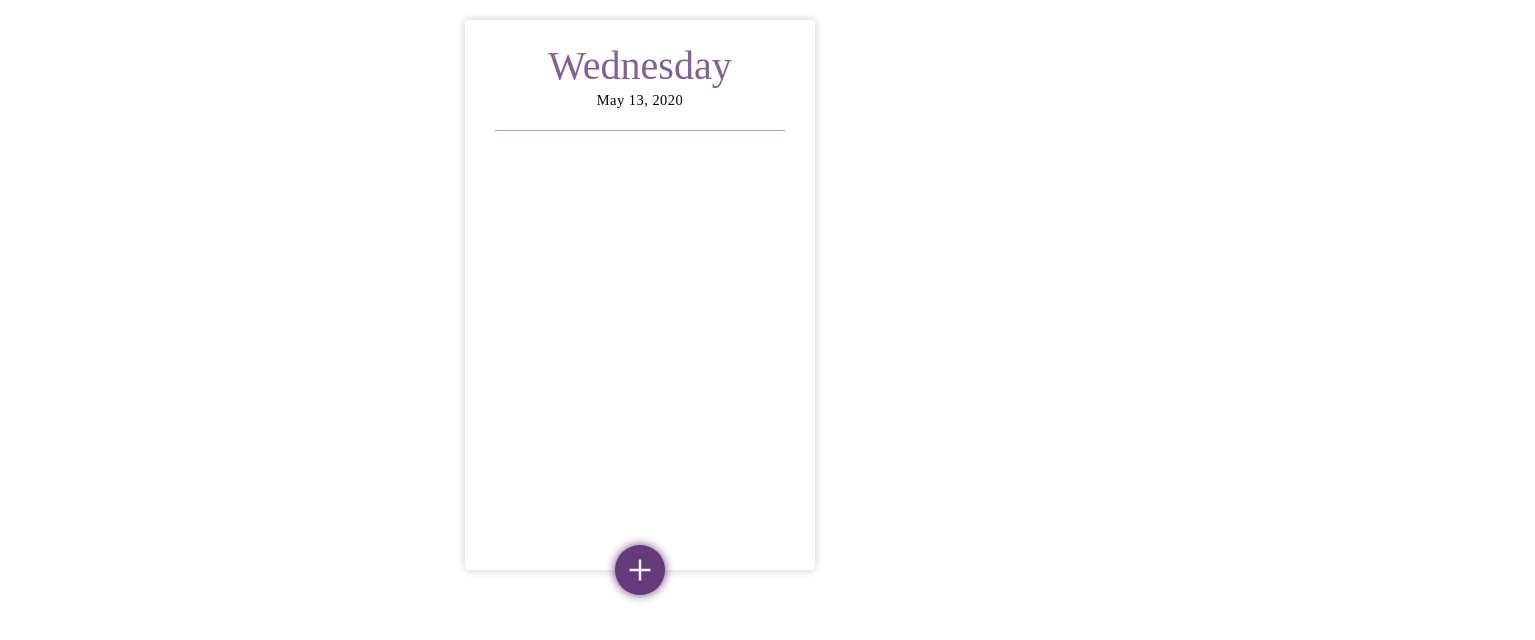
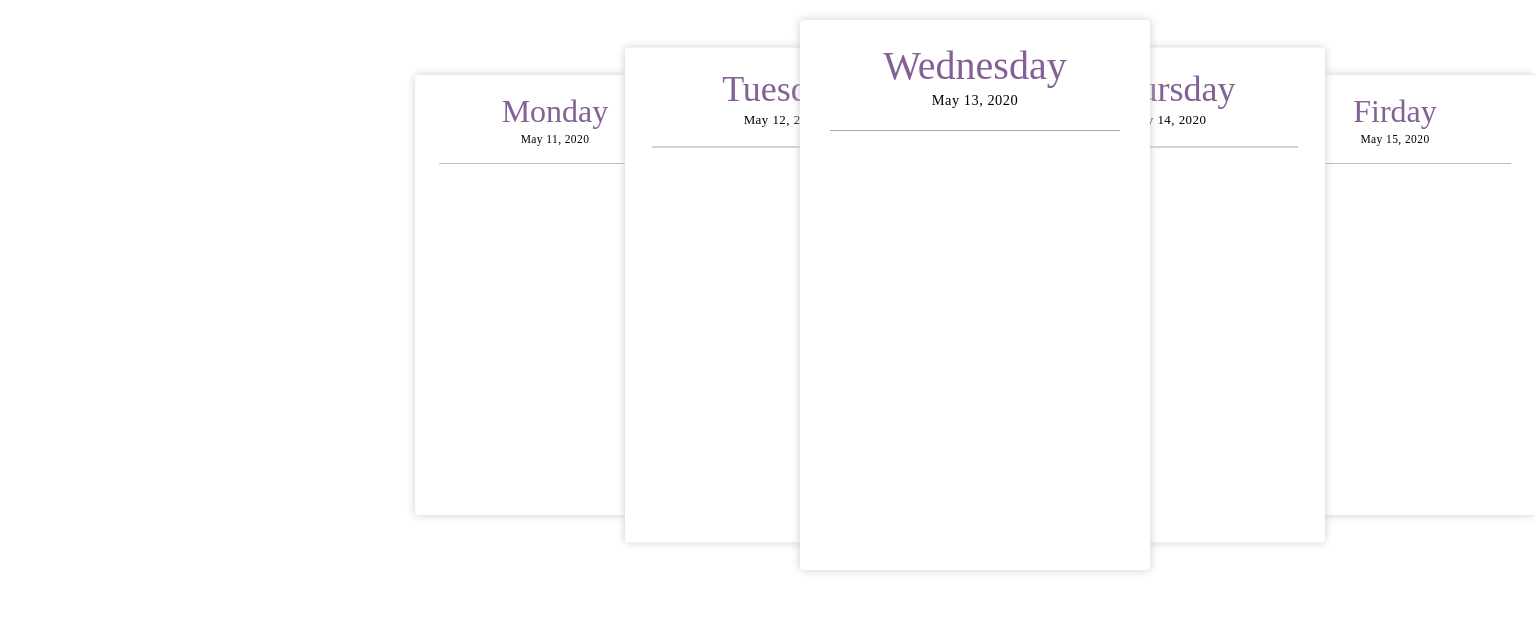
Before and after one commit to leon-kfd/TodoListVitePratice, a Vue app: page / in a window 1280 px wide. Shown: the top 640 px of the page, 1535 px wide, since content can reach past the window. Built offline with nearby package versions, Linux system fonts and the light colour scheme; a web font is replaced by a local one.

Commit message:
mult day

```diff
--- a/components/Card.vue
+++ b/components/Card.vue
@@ -46,6 +46,7 @@
       </li>
     </ul>
     <div class="add"
+         v-if="showAddBtn"
          @click="handleAdd">
       <svg viewBox="0 0 1024 1024"
            width="20"
@@ -57,62 +58,67 @@
 </template>
 
 <script lang="ts">
-import { ref, reactive, computed } from "vue";
-import { Todo, getTodoList, setTodoList } from "../todo-helper.ts";
+import { ref, reactive, computed, watch } from 'vue'
+import { Todo, getTodoList, setTodoList } from '../model/todo.ts'
 const weekArr: string[] = [
-  "Sunday",
-  "Monday",
-  "Tuesday",
-  "Wednesday",
-  "Thursday",
-  "Firday",
-  "Saturday"
-];
+  'Sunday',
+  'Monday',
+  'Tuesday',
+  'Wednesday',
+  'Thursday',
+  'Firday',
+  'Saturday'
+]
 export default {
-  name: "Card",
+  name: 'Card',
   directives: {
     focus(el) {
-      el.focus();
+      el.focus()
     }
   },
   props: {
-    date: String
+    date: String,
+    showAddBtn: Boolean
   },
   setup(props) {
-    let todoList: Todo[] = reactive(getTodoList(props.date));
-    const editingValue = ref("");
-    const weekDay = computed(() => weekArr[new Date(props.date).getDay()]);
+    let todoList = reactive(getTodoList(props.date))
+    const editingValue = ref('')
+    const weekDay = computed(() => weekArr[new Date(props.date).getDay()])
     const formatterDate = computed((): string => {
-      const arr: string[] = new Date(props.date).toDateString().split(" ");
-      return `${arr[1]} ${arr[2]}, ${arr[3]}`;
-    });
+      const arr: string[] = new Date(props.date).toDateString().split(' ')
+      return `${arr[1]} ${arr[2]}, ${arr[3]}`
+    })
     const handleChecked = (item: Todo): void => {
-      item.isChecked = !item.isChecked;
-      setTodoList(props.date, todoList);
-    };
+      item.isChecked = !item.isChecked
+    }
     const handleRemove = (index: number) => {
-      todoList.splice(index, 1);
-      setTodoList(props.date, todoList);
-    };
+      todoList.splice(index, 1)
+    }
     const handleAdd = (): void => {
-      editingValue.value = "";
+      editingValue.value = ''
       todoList.push({
-        content: "",
+        content: '',
         isChecked: false,
         isEditing: true
-      });
-    };
+      })
+    }
     const handleEditSubmit = (item: Todo, index: number): void => {
       if (item.isEditing) {
         if (editingValue.value) {
-          item.content = editingValue.value;
-          item.isEditing = false;
+          item.content = editingValue.value
+          item.isEditing = false
         } else {
-          todoList.splice(index, 1);
+          todoList.splice(index, 1)
         }
-        setTodoList(props.date, todoList);
       }
-    };
+    }
+    watch(
+      () => todoList,
+      val => {
+        setTodoList(props.date, val)
+      },
+      { deep: true }
+    )
     return {
       weekDay,
       formatterDate,
@@ -122,17 +128,18 @@ export default {
       handleRemove,
       handleAdd,
       handleEditSubmit
-    };
+    }
   }
-};
+}
 </script>
 <style scoped lang="scss">
 // @import url("https://fonts.googleapis.com/css?family=Fredericka+the+Great|Zilla+Slab:300,400");
-@import "../assets/fonts.css";
+@import '../assets/fonts.css';
 $white: #fff;
 $main-color: #643a7a;
 .todo-list-card {
   width: 350px;
+  min-width: 350px;
   height: 550px;
   border-radius: 4px;
   box-shadow: 0 0 10px #ccc;
@@ -141,12 +148,13 @@ $main-color: #643a7a;
   display: flex;
   flex-wrap: nowrap;
   flex-direction: column;
+  background: #fff;
   .head {
     padding: 20px 0;
     margin: 0 30px;
     border-bottom: 1px solid rgba($main-color, 0.5);
     .title {
-      font-family: "fredericka the great", cursive;
+      font-family: 'fredericka the great', cursive;
       font-weight: 500;
       text-align: center;
       font-size: 2.5rem;
@@ -155,7 +163,7 @@ $main-color: #643a7a;
       line-height: 3.2rem;
     }
     .subtitle {
-      font-family: "zilla slab", serif;
+      font-family: 'zilla slab', serif;
       height: 1.2rem;
       line-height: 1.2rem;
       font-size: 0.9rem;
@@ -239,7 +247,7 @@ $main-color: #643a7a;
         stroke-width: 8;
         opacity: 0;
       }
-      input[type="checkbox"] {
+      input[type='checkbox'] {
         display: none;
       }
       .wrapper {
--- a/components/Home.vue
+++ b/components/Home.vue
@@ -1,17 +1,65 @@
 <template>
-  <div>
-    <Card date="2020-05-13" />
+  <div class="wrapper">
+    <Card v-for="(item,index) in dateArr"
+          :key="item"
+          :date="item"
+          :class="`date${index+1}`" />
   </div>
 </template>
 
 <script lang="ts">
-import Card from "./Card.vue";
+import { ref, reactive, computed, watch } from 'vue'
+import { DateFormat } from '../utils/helper.ts'
+import Card from './Card.vue'
 export default {
-  name: "Main",
+  name: 'Main',
   components: {
     Card
+  },
+  setup() {
+    let nowDate = ref(DateFormat(new Date()))
+    let dateArr = computed(() => {
+      const DAY_NUM = 5
+      const i = ~~(DAY_NUM / 2) + 1
+      const oneDay = 24 * 60 * 60 * 1000
+      let date = new Date(nowDate.value)
+      date.setTime(date.getTime() - oneDay * i)
+      return Array.from({ length: DAY_NUM }, () =>
+        DateFormat(new Date(date.setTime(date.getTime() + oneDay)))
+      )
+    })
+    return {
+      dateArr
+    }
   }
-};
+}
 </script>
-<style scoped>
+<style scoped lang="scss">
+.wrapper {
+  display: flex;
+  flex-wrap: nowrap;
+  align-items: center;
+  justify-content: space-around;
+  max-width: 1080px;
+  margin: 0 auto;
+  .date1 {
+    transform: scale(0.8) translateX(100%);
+    z-index: 8;
+  }
+  .date2 {
+    transform: scale(0.9) translateX(50%);
+    z-index: 9;
+  }
+  .date3 {
+    z-index: 10;
+  }
+  .date4 {
+    transform: scale(0.9) translateX(-50%);
+    z-index: 9;
+  }
+  .date5 {
+    transform: scale(0.8) translateX(-100%);
+    z-index: 8;
+  }
+}
 </style>
--- /dev/null
+++ b/utils/helper.ts
@@ -0,0 +1,17 @@
+export const DateFormat = (date: Date, formatter: string = 'yyyy-MM-dd'): string => {
+  const opt = {
+    "y+": date.getFullYear().toString(),        // 年
+    "M+": (date.getMonth() + 1).toString(),     // 月
+    "d+": date.getDate().toString(),            // 日
+    "H+": date.getHours().toString(),           // 时
+    "m+": date.getMinutes().toString(),         // 分
+    "s+": date.getSeconds().toString()          // 秒
+  };
+  for (let k in opt) {
+    const ret = new RegExp("(" + k + ")").exec(formatter);
+    if (ret) {
+      formatter = formatter.replace(ret[1], (ret[1].length == 1) ? (opt[k]) : (opt[k].padStart(ret[1].length, "0")))
+    };
+  };
+  return formatter;
+}
```
Also changed, not shown: model/todo.ts (renamed from todo-helper.ts), package.json (line endings or trailing spaces).
